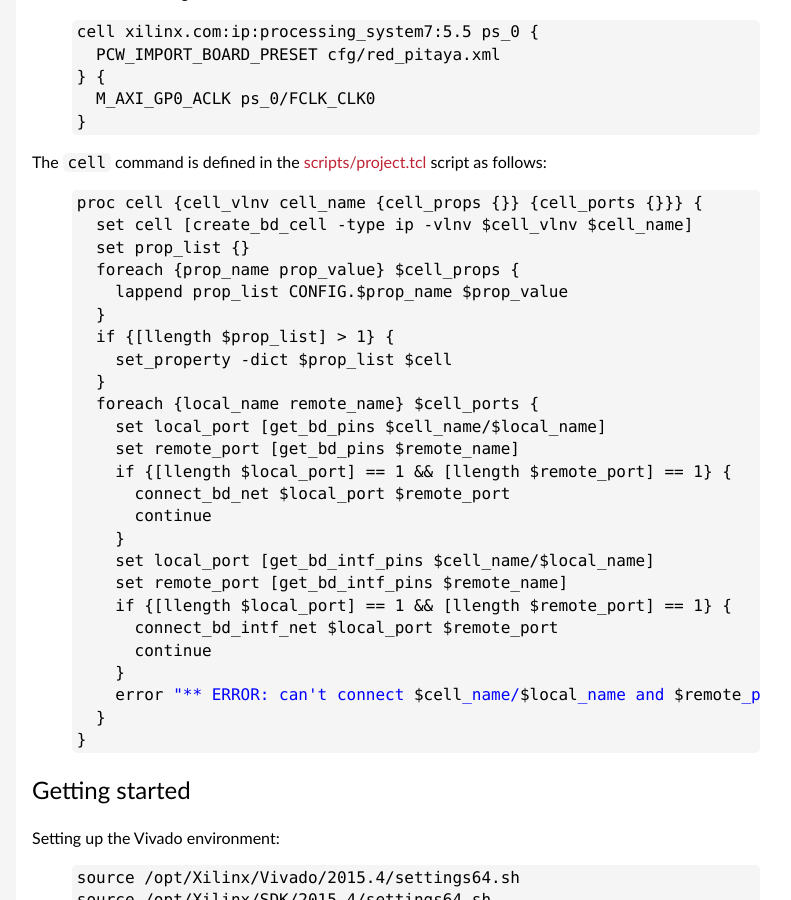
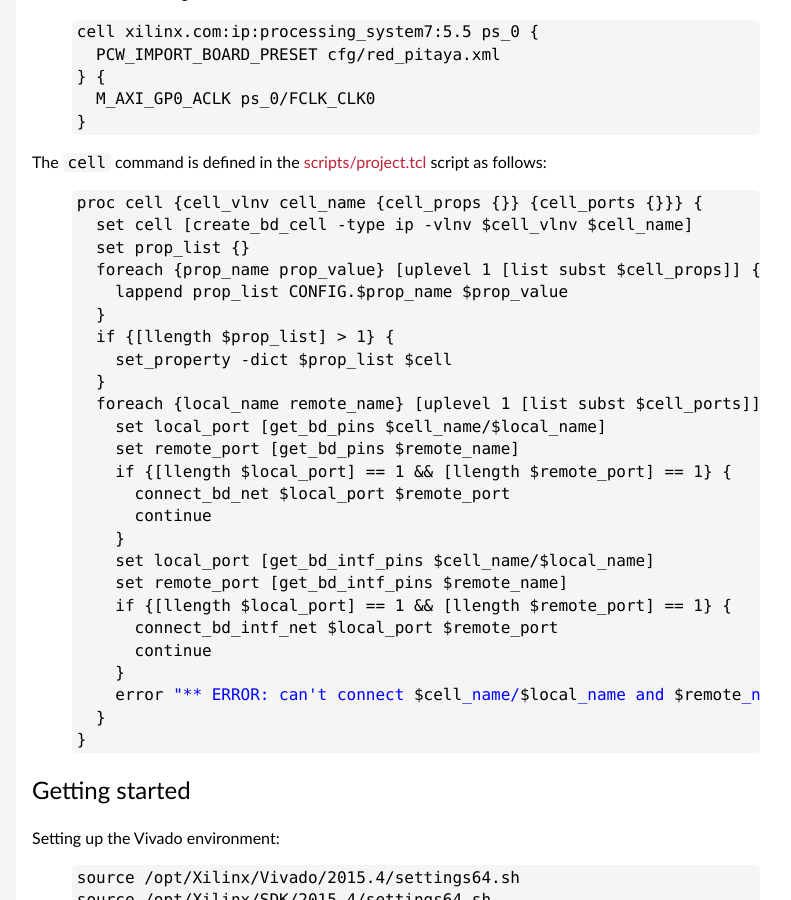
Before and after one commit to pavel-demin/red-pitaya-notes, a Jekyll site: the page built from led-blinker.md, in a window 1280 px wide and 900 px high, scrolled down 1698 px. Shown: the whole window, without its empty margins (224-1015 px from the left). Built offline with Jekyll 4.4.1, drawn with Linux system fonts in a browser that asks for light colours.

Commit message:
update cell proc in led-blinker

```diff
--- a/led-blinker.md
+++ b/led-blinker.md
@@ -94,13 +94,13 @@ The `cell` command is defined in the [scripts/project.tcl
 proc cell {cell_vlnv cell_name {cell_props {}} {cell_ports {}}} {
   set cell [create_bd_cell -type ip -vlnv $cell_vlnv $cell_name]
   set prop_list {}
-  foreach {prop_name prop_value} $cell_props {
+  foreach {prop_name prop_value} [uplevel 1 [list subst $cell_props]] {
     lappend prop_list CONFIG.$prop_name $prop_value
   }
   if {[llength $prop_list] > 1} {
     set_property -dict $prop_list $cell
   }
-  foreach {local_name remote_name} $cell_ports {
+  foreach {local_name remote_name} [uplevel 1 [list subst $cell_ports]] {
     set local_port [get_bd_pins $cell_name/$local_name]
     set remote_port [get_bd_pins $remote_name]
     if {[llength $local_port] == 1 && [llength $remote_port] == 1} {
@@ -113,7 +113,7 @@ proc cell {cell_vlnv cell_name {cell_props {}} {cell_ports {}}} {
       connect_bd_intf_net $local_port $remote_port
       continue
     }
-    error "** ERROR: can't connect $cell_name/$local_name and $remote_port"
+    error "** ERROR: can't connect $cell_name/$local_name and $remote_name"
   }
 }
 {% endhighlight %}
```
